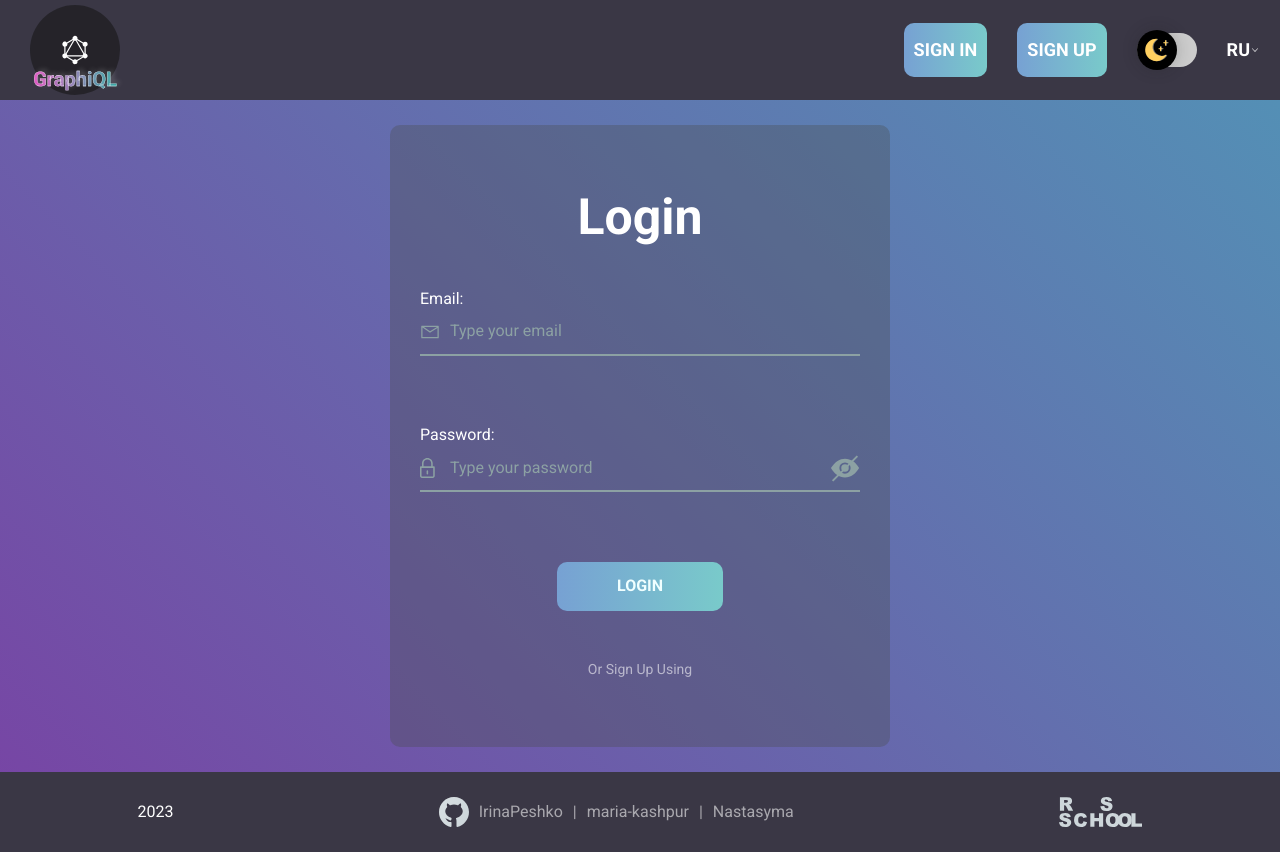
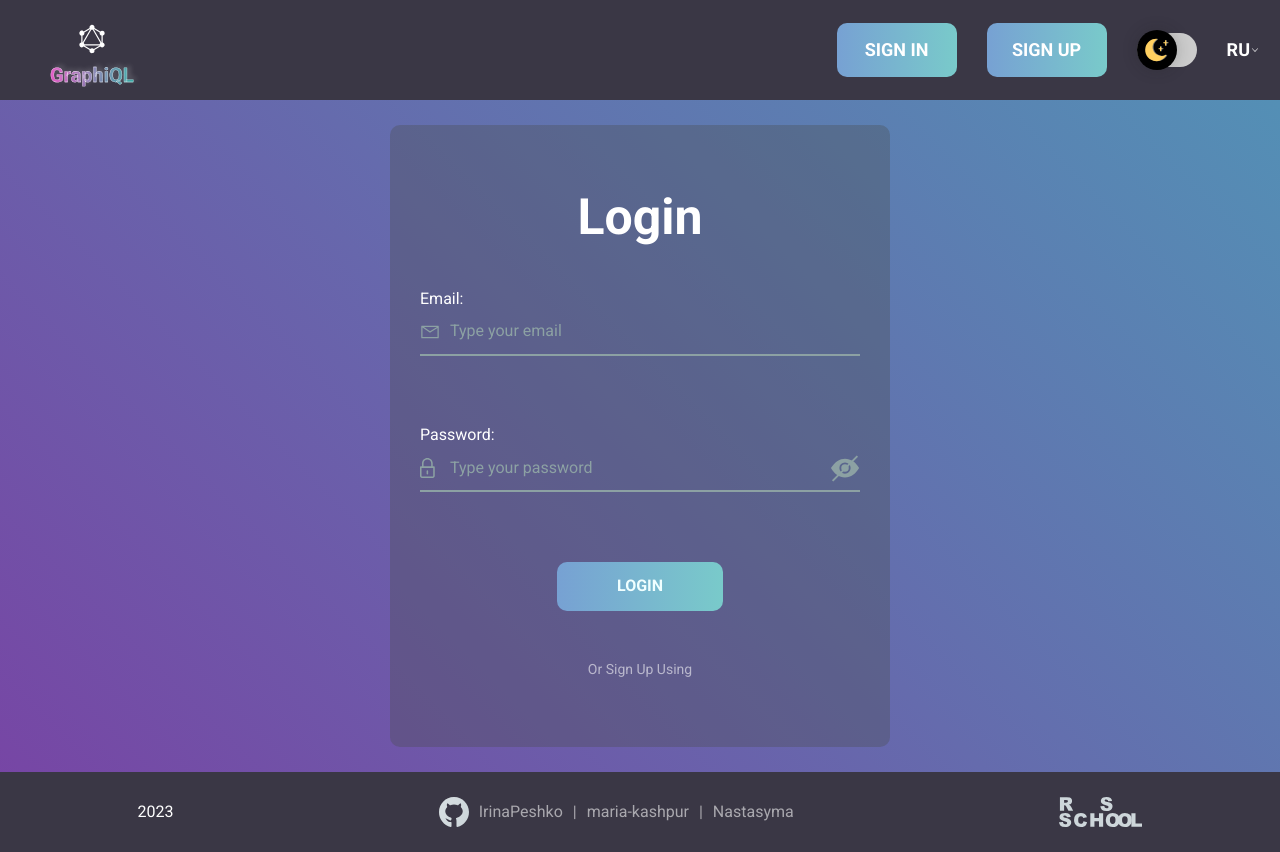
Before and after one commit to Nastasyma/rss-graphiql-app, a React (Vite) app: page /graphiql-app/login in a window 1280 px wide. Built offline with nearby package versions, Linux system fonts and the light colour scheme; no server answers.

Commit message:
feat: add sticky header

```diff
--- a/src/components/Header/Header.tsx
+++ b/src/components/Header/Header.tsx
@@ -11,23 +11,53 @@ import logo from '@assets/logo.svg';
 import SignOut from '../SignOut/SignOut';
 import { useAuthState } from 'react-firebase-hooks/auth';
 import { auth } from '../../utils/firebase';
-import AuthFalse from '../signButtons/AuthFalse';
-import AuthTrue from '../signButtons/AuthTrue';
+import { useEffect, useState } from 'react';
 
 export default function Header() {
+  const [user] = useAuthState(auth);
+  const [fixHeader, setFixHeader] = useState(false);
 
-  const [user] = useAuthState(auth);
+  useEffect(() => {
+    const scroll = () => {
+      const top = window.scrollY;
+      if (!fixHeader && !!top) setFixHeader(true);
+      if (fixHeader && !top) setFixHeader(false);
+    };
+    window.addEventListener('scroll', scroll);
+    return () => removeEventListener('scroll', scroll);
+  });
+
+  const AuthFalse = (
+    <>
+      <Link className="link" to={'/login'}>
+        Sign In
+      </Link>
+      <Link className={'link'} to={'/register'}>
+        Sign Up
+      </Link>
+    </>
+  );
+
+  const AuthTrue = (
+    <>
+      <Link className="link" to={'/'}>
+        Home
+      </Link>
+      <SignOut />
+    </>
+  );
 
   return (
-    <header>
-      <div className={`${s.header} conteiner`}>
-        <Link to='/welcome'>
+    <header className={`${fixHeader ? s.scroll : ''}`}>
+      <div className={`${s.header} conteiner ${fixHeader ? s.scroll : ''}`}>
+        <Link to="/welcome">
           <div className={s.logo}>
             <img src={logo} alt="logo" width={50} />
+            <span className='logo_name'>GraphiQL</span>
           </div>
         </Link>
         <nav className={s.navigation}>
-          {user ? <><AuthTrue /><SignOut /></> : <AuthFalse />}
+          {user ? AuthTrue : AuthFalse}
           <SwitchTheme />
           <SelectLang />
         </nav>
--- a/src/components/Header/header.module.scss
+++ b/src/components/Header/header.module.scss
@@ -1,9 +1,20 @@
 header {
   height: 100px;
   position: sticky;
+  top: 0;
+  width: 100%;
+  z-index: 25;
   background-color: rgb(58 55 69);
   color: rgb(255, 255, 255);
   font-size: 18px;
+  transition: all ease 0.6s;
+}
+
+header.scroll {
+  height: 75px;
+  position: sticky;
+  background-color: rgb(71, 65, 89);
+  transition: all ease 0.6s;
 }
 
 .header {
@@ -19,7 +30,6 @@ header {
   display: flex;
   gap: 30px;
 }
-
 .logo {
   position: relative;
   padding: 20px;
@@ -27,34 +37,10 @@ header {
   display: flex;
   align-items: center;
   justify-content: center;
+  flex-direction: column;
+  transition: all ease 0.3s;
   img {
     position: relative;
     z-index: 1;
   }
-
-  &::after {
-    content: '';
-    background: rgba(22, 21, 21, 0.574);
-    position: absolute;
-    width: 100%;
-    height: 100%;
-    padding: 10px;
-    border-radius: 55px;
-  }
-
-  &::before {
-    content: 'GraphiQL';
-    font-size: 20px;
-    position: absolute;
-    top: 70%;
-    color: rgb(208, 197, 212);
-    z-index: 2;
-    background-color: #2aa5a0;
-    background-image: linear-gradient(90deg, #e353c4, #2aa5a0);
-    background-clip: text;
-    -webkit-text-fill-color: transparent;
-    -webkit-background-clip: text;
-    text-shadow: 3px -2px 5px #ffffff3c;
-    -webkit-text-stroke: 0.3px #ffffff;
-  }
 }
--- a/src/styles/global.scss
+++ b/src/styles/global.scss
@@ -91,6 +91,8 @@ main {
   display: flex;
   align-items: center;
   justify-content: center;
+  min-width: 120px;
+  cursor: pointer;
 
   &.active {
     box-shadow: 0 0 10px #eee;
@@ -111,3 +113,15 @@ main {
     color: var(--color);
   }
 }
+
+.logo_name {
+  font-size: 20px;
+  color: rgb(208, 197, 212);
+  background-color: #2aa5a0;
+  background-image: linear-gradient(90deg, #e353c4, #2aa5a0);
+  background-clip: text;
+  -webkit-text-fill-color: transparent;
+  -webkit-background-clip: text;
+  text-shadow: 3px -2px 5px #ffffff3c;
+  -webkit-text-stroke: 0.3px #ffffff;
+}
```
